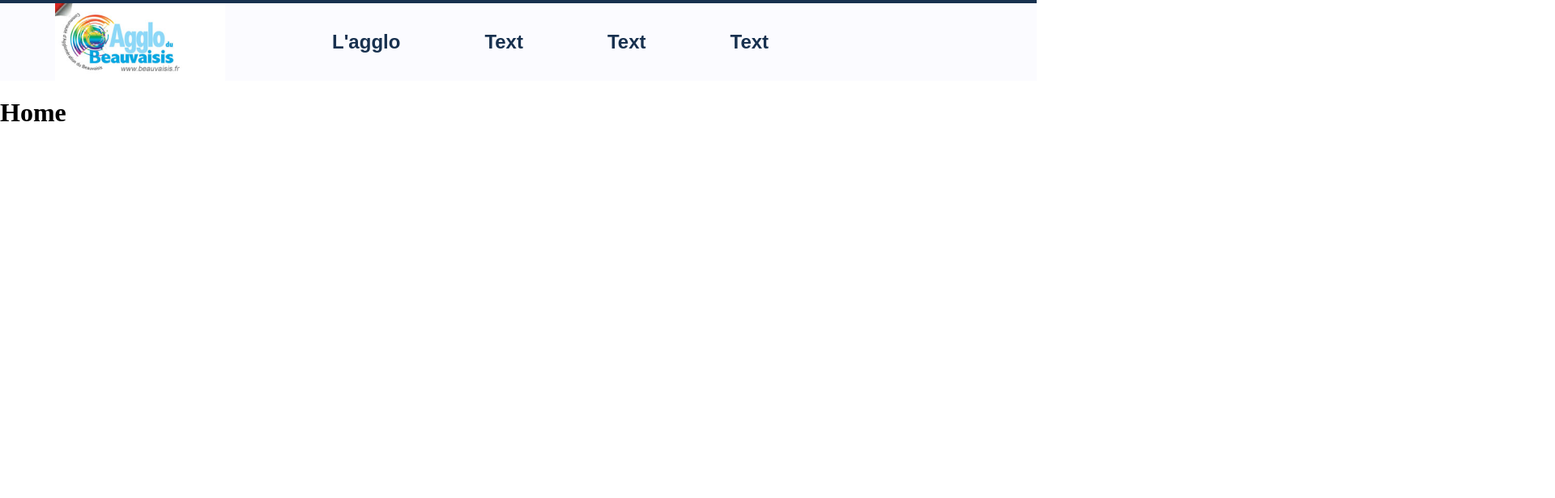
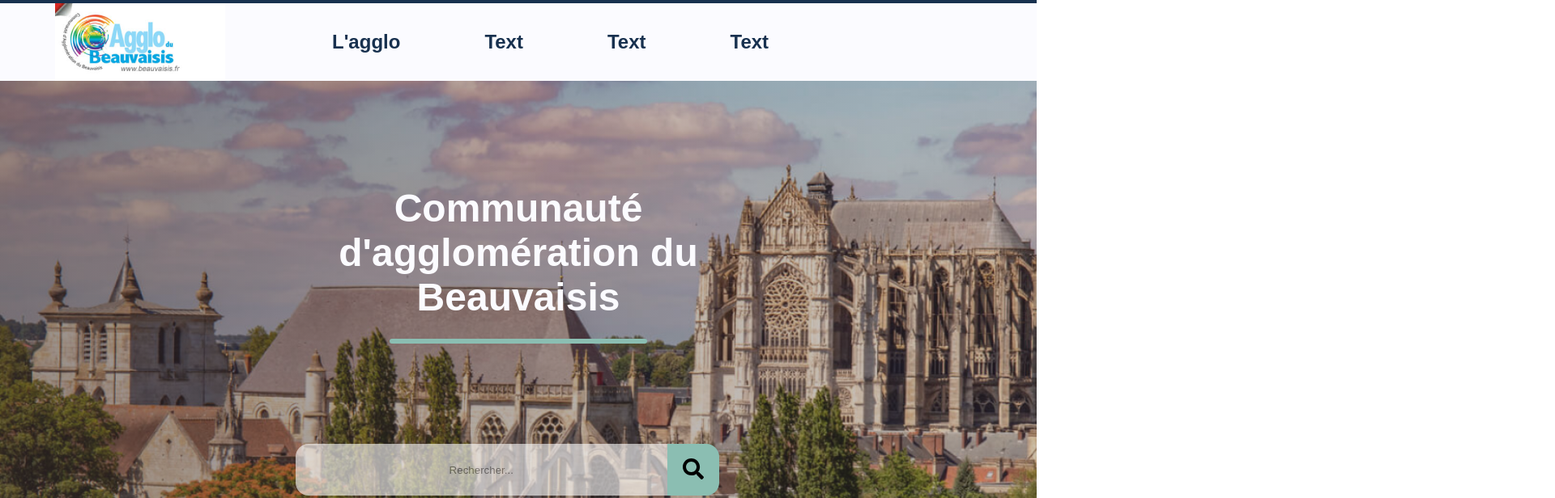
Before and after one commit to LMMT-Project/beauvaisis-core, a Vue app: page / in a window 1280 px wide. Shown: the part 60-676 px from the top of the page at 81% size, 1920 px wide, since content can reach past the window. Built offline with nearby package versions, Linux system fonts and the light colour scheme.

Commit message:
Add Hero
Add hero with bg, shadow, bottom cut, title, search bar, search button.
Remove topbar and navbar in page not found.

```diff
--- a/src/App.vue
+++ b/src/App.vue
@@ -5,8 +5,11 @@
 </script>
 
 <template>
-  <TopBar></TopBar>
-  <NavBar></NavBar>
+  <div v-if="this.$route.name != 'PageNotFound'">
+    <TopBar></TopBar>
+    <NavBar></NavBar>
+  </div>
+
 
   <RouterView />
 </template>
--- a/src/assets/base.css
+++ b/src/assets/css/base.css
@@ -8,4 +8,5 @@
 
 body {
     margin: 0;
+    font-family: Arial;
 }
--- /dev/null
+++ b/src/assets/css/main.css
@@ -0,0 +1,5 @@
+@import "base.css";
+
+#app {
+
+}
--- a/src/assets/main.css
+++ /dev/null
@@ -1,5 +0,0 @@
-@import "./base.css";
-
-#app {
-
-}
--- /dev/null
+++ b/src/components/Hero.vue
@@ -0,0 +1,71 @@
+<script setup lang="ts">
+import HeroSearchBar from "./HeroSearchBar.vue";
+</script>
+
+<template>
+  <div class="hero-container">
+    <div class="hero-container-shadow">
+      <div class="hero-title">
+        <h1>Communauté d'agglomération du Beauvaisis</h1>
+      </div>
+      <HeroSearchBar></HeroSearchBar>
+      <!-- TODO: Quick access element -->
+      <div class="hero-cut"></div>
+    </div>
+  </div>
+</template>
+
+<style scoped>
+.hero-container {
+  width: 100%;
+  height: 95vh;
+  background-image: url("../assets/images/HeroBackground.png");
+  background-size: cover;
+  background-repeat: no-repeat;
+}
+
+.hero-container-shadow {
+  display: inline-block;
+  width: 100%;
+  height: 95vh;
+  background: linear-gradient(
+    78.71deg,
+    rgba(66, 51, 51, 0.61) -14.18%,
+    rgba(88, 71, 71, 0.3111) 86.63%
+  );
+}
+
+.hero-cut {
+  position: absolute;
+  top: calc(95vh - 40px);
+  display: inline-block;
+  height: 0;
+  width: 0;
+  border-bottom: 200px solid var(--white);
+  border-left: 1920px solid transparent;
+}
+
+.hero-title {
+  width: 80vh;
+  margin: auto;
+  margin-top: 130px;
+}
+
+h1 {
+  color: var(--white);
+  font-family: Arial;
+  font-size: 48px;
+  font-weight: bold;
+  text-align: center;
+}
+
+h1::after {
+  content: "";
+  display: block;
+  margin: auto;
+  margin-top: 24px;
+  width: 312px;
+  border: 3px solid var(--light-blue);
+  border-radius: 3px;
+}
+</style>
--- /dev/null
+++ b/src/components/HeroSearchBar.vue
@@ -0,0 +1,47 @@
+<script setup lang="ts">
+import IconSearch from "./icons/IconSearch.vue";
+</script>
+
+<template>
+  <div class="searchbar-container">
+    <input type="text" placeholder="Rechercher..." />
+    <button><IconSearch></IconSearch></button>
+  </div>
+</template>
+
+<style scoped>
+.searchbar-container {
+  margin: auto;
+  margin-top: 124px;
+  width: 67%;
+  max-width: 550px;
+  height: 64px;
+}
+
+input {
+  display: inline-block;
+  width: calc(95% - 64px);
+  padding: 0;
+  height: 64px;
+  border: 0;
+  border-radius: 16px 0 0 16px;
+  opacity: 0.6;
+  vertical-align: top;
+}
+
+input::placeholder {
+  text-align: center;
+}
+
+button {
+  width: 64px;
+  height: 64px;
+  background-color: var(--light-blue);
+  border: 0;
+  border-radius: 0 16px 16px 0;
+}
+
+button:hover {
+  cursor: pointer;
+}
+</style>
--- a/src/components/NavBar.vue
+++ b/src/components/NavBar.vue
@@ -4,7 +4,10 @@
 
 <template>
   <div class="navbar">
-    <img src="../assets/LogoAgglo.png" alt="Logo agglomération Beauvaisis" />
+    <img
+      src="../assets/images/LogoAgglo.png"
+      alt="Logo agglomération Beauvaisis"
+    />
     <nav>
       <NavBarItem text="L'agglo" href="/"></NavBarItem>
       <NavBarItem text="Text" href="#"></NavBarItem>
@@ -24,7 +27,4 @@
 img {
   margin: 0 60px 0 68px;
 }
-
-nav {
-}
 </style>
--- /dev/null
+++ b/src/components/icons/IconSearch.vue
@@ -0,0 +1,14 @@
+<template>
+  <svg
+    width="26"
+    height="26"
+    viewBox="0 0 26 26"
+    fill="none"
+    xmlns="http://www.w3.org/2000/svg"
+  >
+    <path
+      d="M25.6464 22.4787L20.5831 17.4163C20.3546 17.1878 20.0448 17.0608 19.7198 17.0608H18.892C20.2937 15.2684 21.1265 13.014 21.1265 10.5615C21.1265 4.72727 16.3985 0 10.5633 0C4.72808 0 0 4.72727 0 10.5615C0 16.3957 4.72808 21.1229 10.5633 21.1229C13.0162 21.1229 15.271 20.2902 17.0637 18.8888V19.7164C17.0637 20.0414 17.1907 20.3511 17.4192 20.5796L22.4825 25.642C22.9599 26.1193 23.7318 26.1193 24.2041 25.642L25.6413 24.2051C26.1187 23.7278 26.1187 22.956 25.6464 22.4787ZM10.5633 17.0608C6.97278 17.0608 4.0628 14.1564 4.0628 10.5615C4.0628 6.97159 6.9677 4.0621 10.5633 4.0621C14.1538 4.0621 17.0637 6.96651 17.0637 10.5615C17.0637 14.1514 14.1588 17.0608 10.5633 17.0608Z"
+      fill="black"
+    />
+  </svg>
+</template>
--- a/src/main.ts
+++ b/src/main.ts
@@ -2,7 +2,7 @@
 import App from "./App.vue";
 import router from "./router";
 
-import "./assets/main.css";
+import "./assets/css/main.css";
 
 const app = createApp(App);
 
--- a/src/views/Home.vue
+++ b/src/views/Home.vue
@@ -1,5 +1,9 @@
+<script setup lang="ts">
+import Hero from "../components/Hero.vue";
+</script>
+
 <template>
-  <h1>Home</h1>
+  <Hero></Hero>
 </template>
 
 <style scoped></style>
--- a/src/views/PageNotFound.vue
+++ b/src/views/PageNotFound.vue
@@ -1,5 +1,11 @@
 <template>
-  <h1>Error 404 : Page not found UwU</h1>
+  <h1>Error 404</h1>
+  <h1>Page not found</h1>
 </template>
 
-<style scoped></style>
+<style scoped>
+  h1 {
+    font-family: Arial;
+    text-align: center;
+  }
+</style>
```
Also changed, not shown: src/assets/images/HeroBackground.png (added), src/assets/images/LogoAgglo.png (renamed from src/assets/LogoAgglo.png).
